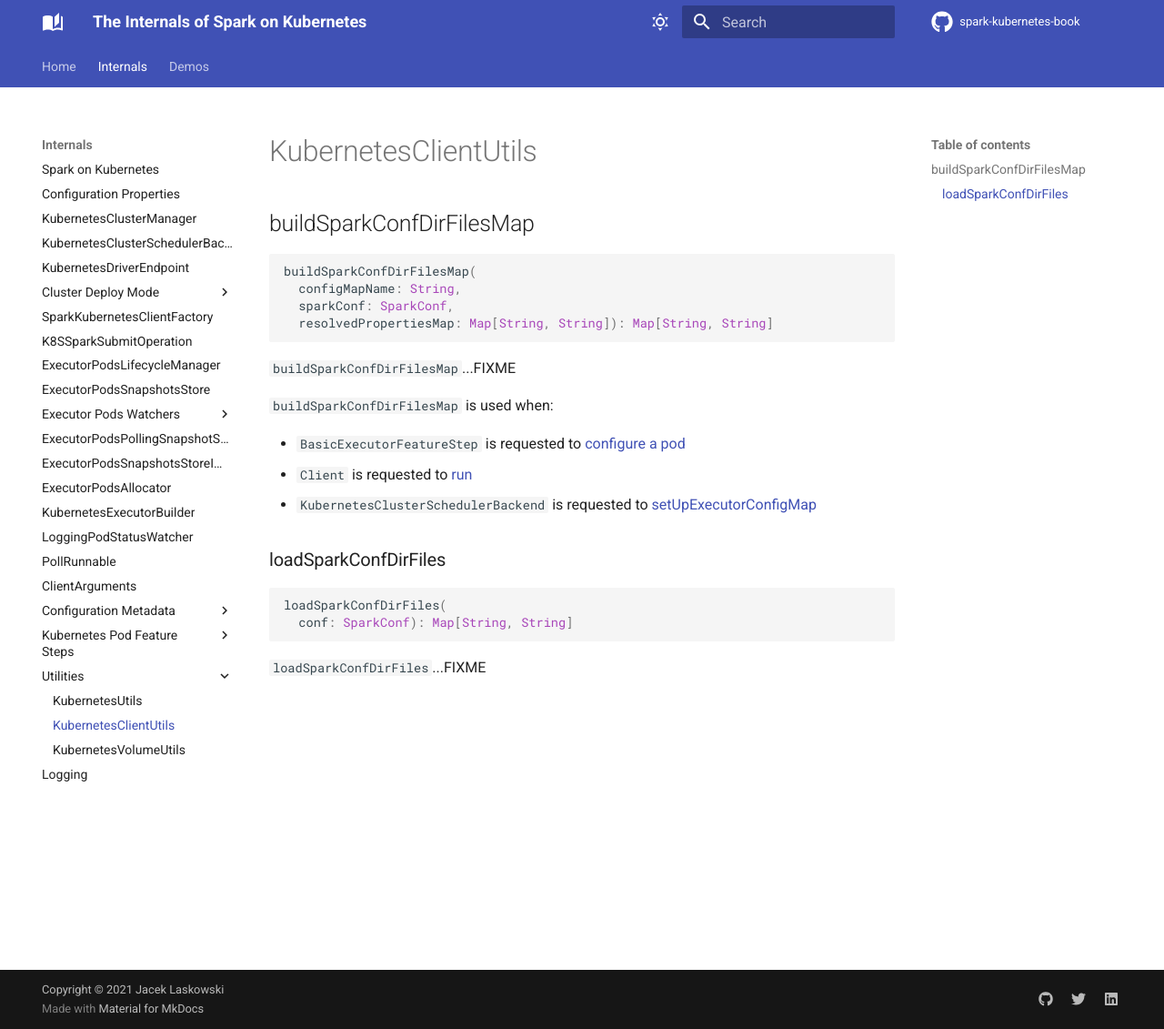
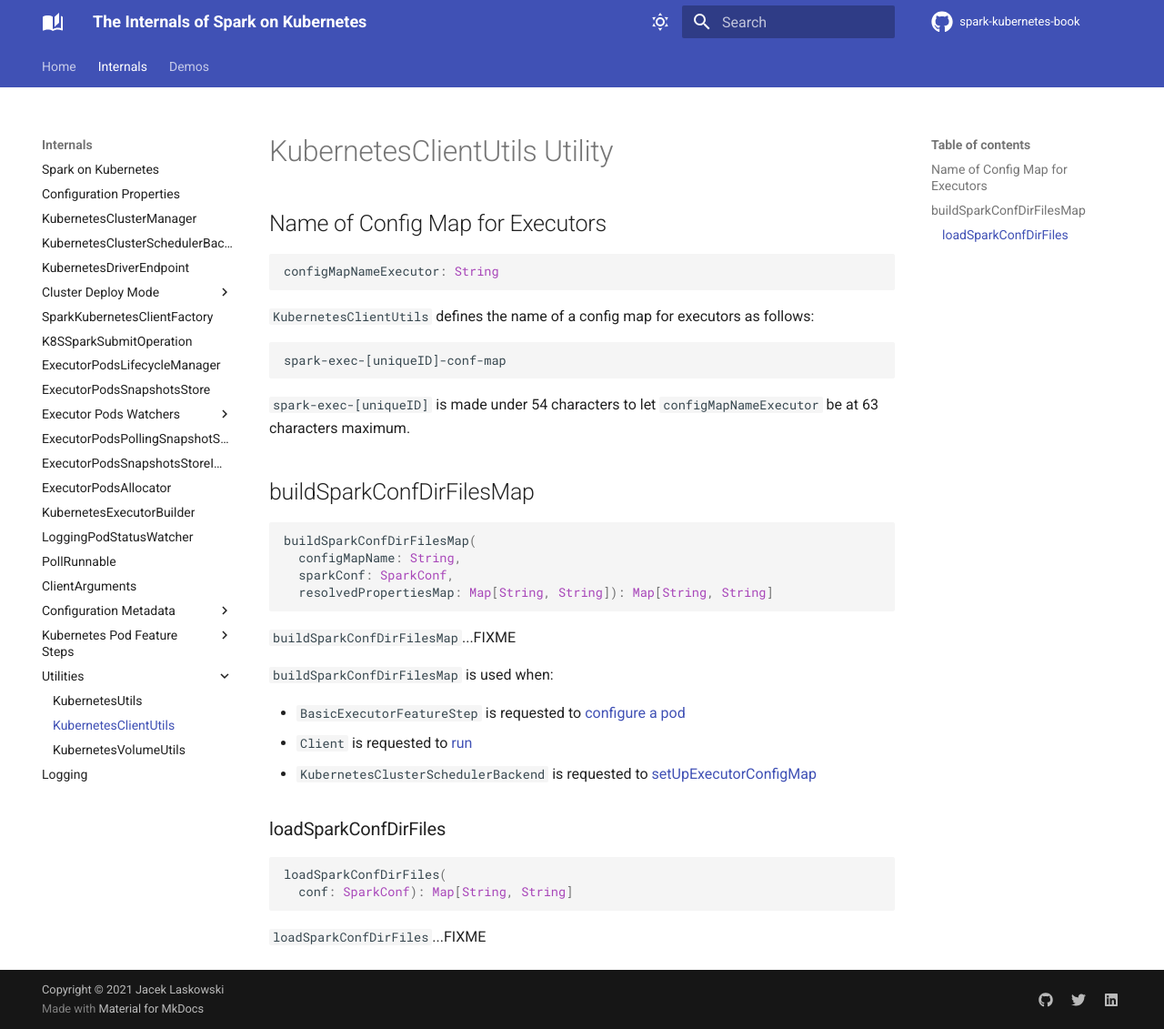
Before and after one commit to jaceklaskowski/spark-kubernetes-book, an MkDocs documentation site: the page built from docs/KubernetesClientUtils.md, in a window 1280 px wide and 1131 px high. Shown: the whole window at 91% size. Built offline with MkDocs 1.6.1 and Material for MkDocs 9.7.7, drawn with Linux system fonts in a browser that asks for light colours; comment, search, counter and statistics services are not loaded.

Commit message:
KubernetesClusterSchedulerBackend.setUpExecutorConfigMap

````diff
--- a/docs/KubernetesClientUtils.md
+++ b/docs/KubernetesClientUtils.md
@@ -1,4 +1,18 @@
-# KubernetesClientUtils
+# KubernetesClientUtils Utility
+
+## <span id="configMapNameExecutor"> Name of Config Map for Executors
+
+```scala
+configMapNameExecutor: String
+```
+
+`KubernetesClientUtils` defines the name of a config map for executors as follows:
+
+```text
+spark-exec-[uniqueID]-conf-map
+```
+
+`spark-exec-[uniqueID]` is made under 54 characters to let `configMapNameExecutor` be at 63 characters maximum.
 
 ## <span id="buildSparkConfDirFilesMap"> buildSparkConfDirFilesMap
 
````
Also changed, not shown: docs/KubernetesClusterSchedulerBackend.md (+19 -0 lines).
